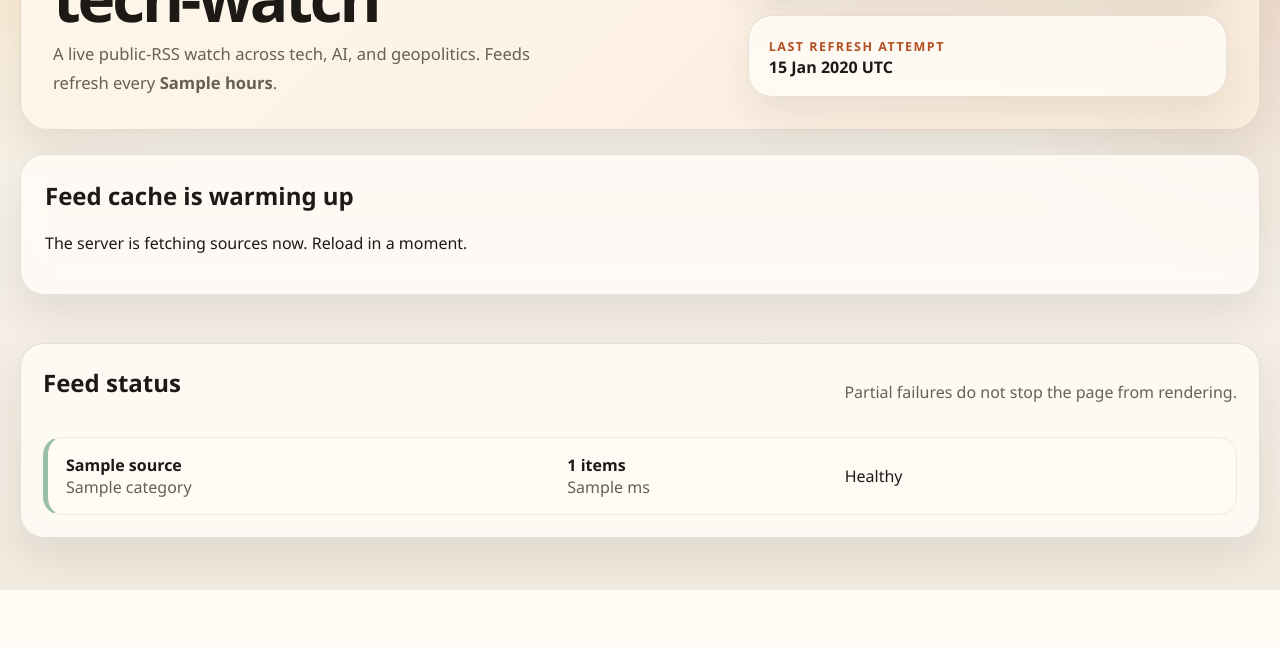
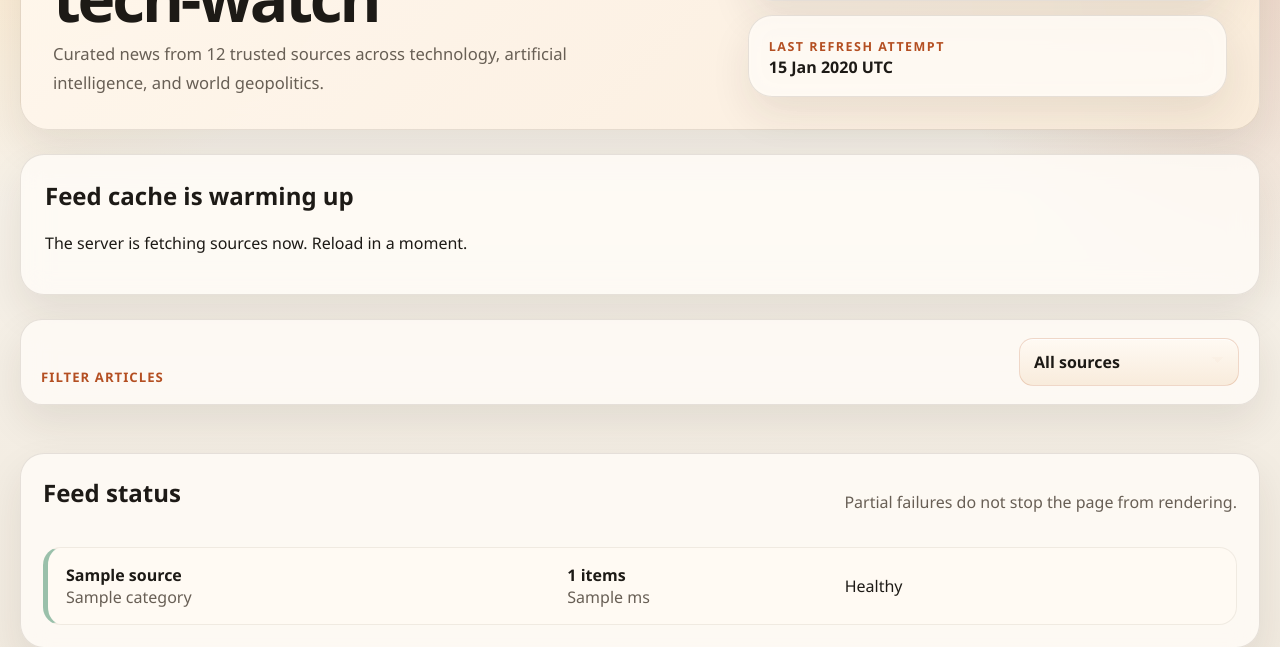
Before and after one commit to mikiane/tech-watch, a Node project: template views/index.ejs in a window 1280 px wide. Shown: the part 242-889 px from the top of the page. Before the commit the page ends 832 px from the top, so only its background shows below. Run offline with Node 20 templates, Linux system fonts and the light colour scheme; the template is opened without the code that fills it: most values are stand-ins (such as "Sample title", 1, 10 or a date in 2020).

Commit message:
feat: add category filter, icons, and improved meta

```diff
--- a/public/style.css
+++ b/public/style.css
@@ -113,6 +113,60 @@ h1 {
   padding: 24px;
 }
 
+.filter-bar {
+  display: flex;
+  align-items: end;
+  justify-content: space-between;
+  gap: 16px;
+  margin-top: 24px;
+  padding: 18px 20px;
+  border: 1px solid var(--border);
+  border-radius: 22px;
+  background: var(--bg-panel);
+  box-shadow: var(--shadow);
+  backdrop-filter: blur(14px);
+}
+
+.filter-label {
+  font-size: 0.82rem;
+  font-weight: 700;
+  letter-spacing: 0.08em;
+  text-transform: uppercase;
+  color: var(--accent);
+}
+
+.filter-select {
+  min-width: 220px;
+  padding: 12px 42px 12px 14px;
+  border: 1px solid rgba(180, 79, 34, 0.2);
+  border-radius: 14px;
+  background:
+    linear-gradient(180deg, rgba(255, 250, 243, 0.98), rgba(248, 235, 219, 0.98));
+  color: var(--text);
+  font: inherit;
+  font-weight: 600;
+  box-shadow: inset 0 1px 0 rgba(255, 255, 255, 0.65);
+  appearance: none;
+  background-image:
+    linear-gradient(180deg, rgba(255, 250, 243, 0.98), rgba(248, 235, 219, 0.98)),
+    linear-gradient(45deg, transparent 50%, var(--accent) 50%),
+    linear-gradient(135deg, var(--accent) 50%, transparent 50%);
+  background-position:
+    0 0,
+    calc(100% - 20px) calc(50% - 2px),
+    calc(100% - 14px) calc(50% - 2px);
+  background-size:
+    100% 100%,
+    6px 6px,
+    6px 6px;
+  background-repeat: no-repeat;
+}
+
+.filter-select:focus {
+  outline: 2px solid rgba(180, 79, 34, 0.25);
+  outline-offset: 2px;
+}
+
 .content-grid {
   display: grid;
   grid-template-columns: repeat(3, minmax(0, 1fr));
--- a/views/index.ejs
+++ b/views/index.ejs
@@ -3,18 +3,23 @@
   <head>
     <meta charset="UTF-8" />
     <meta name="viewport" content="width=device-width, initial-scale=1.0" />
-    <title>tech-watch</title>
+    <title>Tech Watch — Daily Tech, AI and Geopolitics News</title>
+    <meta
+      name="description"
+      content="Curated news from 12 trusted sources across technology, artificial intelligence, and world geopolitics. Updated every 6 hours."
+    />
     <link rel="stylesheet" href="/public/style.css" />
   </head>
   <body>
+    <% const categoryIcons = { Tech: '💻', AI: '🧠', Geopolitics: '🌍' }; %>
     <div class="page-shell">
       <header class="hero">
         <div>
           <p class="eyebrow">Daily Watchboard</p>
           <h1>tech-watch</h1>
           <p class="hero-copy">
-            A live public-RSS watch across tech, AI, and geopolitics. Feeds refresh every
-            <strong><%= refreshIntervalHours %> hours</strong>.
+            Curated news from 12 trusted sources across technology, artificial intelligence,
+            and world geopolitics.
           </p>
         </div>
         <div class="hero-meta">
@@ -40,13 +45,26 @@
         </section>
       <% } %>
 
+      <section class="filter-bar" aria-label="Article category filter">
+        <label class="filter-label" for="categoryFilter">Filter articles</label>
+        <select id="categoryFilter" class="filter-select">
+          <option value="all">All sources</option>
+          <option value="tech">Tech only</option>
+          <option value="ai">AI only</option>
+          <option value="geopolitics">Geopolitics only</option>
+        </select>
+      </section>
+
       <main class="content-grid">
         <% Object.entries(categories).forEach(([category, items]) => { %>
-          <section class="category-panel">
+          <section class="category-panel" data-category="<%= category.toLowerCase() %>">
             <div class="category-header">
-              <div>
-                <p class="category-kicker">Category</p>
-                <h2><%= category %></h2>
+              <div class="category-title">
+                <span class="category-icon" aria-hidden="true"><%= categoryIcons[category] || '📰' %></span>
+                <div>
+                  <p class="category-kicker">Category</p>
+                  <h2><%= category %></h2>
+                </div>
               </div>
               <span class="pill"><%= items.length %> items</span>
             </div>
@@ -58,7 +76,7 @@
                 <% items.forEach((item) => { %>
                   <article class="article-card">
                     <div class="article-meta">
-                      <span><%= item.source %></span>
+                      <span class="article-source"><span class="source-icon" aria-hidden="true">🌐</span><%= item.source %></span>
                       <span><%= relativeTime(item.publishedAt) %></span>
                     </div>
                     <h3>
@@ -109,5 +127,25 @@
         </div>
       </section>
     </div>
+    <script>
+      (() => {
+        const filter = document.getElementById('categoryFilter');
+        const panels = document.querySelectorAll('.category-panel');
+
+        if (!filter || !panels.length) return;
+
+        const applyFilter = () => {
+          const selected = filter.value;
+
+          panels.forEach((panel) => {
+            const matches = selected === 'all' || panel.dataset.category === selected;
+            panel.hidden = !matches;
+          });
+        };
+
+        filter.addEventListener('change', applyFilter);
+        applyFilter();
+      })();
+    </script>
   </body>
 </html>
```
Also changed, not shown: other parts of public/style.css (+33 -0 lines).
